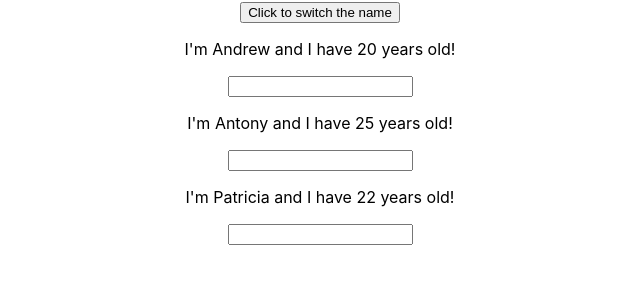
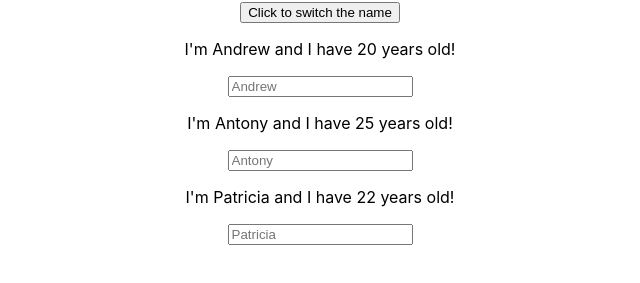
Before and after one commit to konradhojda/react-burger-app, a React (Create React App) app: page / in a window 1280 px wide. Both pictures are taken after a click on the button "Click to switch the name". Shown: the part 117-400 px from the top of the page, without its empty margins (320-960 px from the left). Built offline with nearby package versions, Linux system fonts and the light colour scheme.

Commit message:
change changedValue of person method

```diff
--- a/src/App.js
+++ b/src/App.js
@@ -6,37 +6,42 @@ class App extends Component {
 
     state = {
         persons: [
-            {name: 'Andrew', age: 20},
-            {name: 'Antony', age: 25},
-            {name: 'Patricia',age: 22}
+            {id: '1', name: 'Andrew', age: 20},
+            {id: '2', name: 'Antony', age: 25},
+            {id: '3', name: 'Patricia',age: 22}
         ],
         showPersons: false
     };
 
-    changeName = () => {
-        this.setState({
-            persons: [
-                {name: 'OtherName 1',age: 20},
-                {name: 'Antony',age: 25},
-                {name: 'Patricia Patricia',age: 25}
-            ]
-        })
-    };
+    changedValue = (e, id) => {
 
-    changedValue = (e) => {
-        this.setState({
-            persons: [
-                {name: e.target.value,age: 20},
-                {name: 'Antony',age: 25},
-                {name: 'Patricia',age: 22}
-            ]
-        })
+        const personIndex = this.state.persons.findIndex(p => {
+            return p.id === id;
+        });
+
+        const person = {
+            ...this.state.persons[personIndex]
+        };
+
+        person.name = e.target.value;
+
+        const persons = [...this.state.persons];
+        persons[personIndex] = person;
+
+        this.setState({persons: persons})
+
     };
 
     togglePersons = () => {
         this.setState({
             showPersons: true
         });
+    };
+
+    deletePerson = (personIndex) => {
+        const persons = [...this.state.persons];
+        persons.splice(personIndex, 1);
+        this.setState({persons: persons})
     };
 
     render() {
@@ -46,9 +51,12 @@ class App extends Component {
         if (this.state.showPersons) {
             persons = (
                 <div>
-                    {this.state.persons.map(person => {
+                    {this.state.persons.map((person, index) => {
                         return <Person name={person.name}
-                                       age={person.age}/>
+                                       age={person.age}
+                        click={this.deletePerson.bind(index)}
+                        key={person.id}
+                        changed={(e) => this.changedValue(e, person.id)}/>
                     })}
                 </div>
             );
--- a/src/Person/Person.js
+++ b/src/Person/Person.js
@@ -2,9 +2,9 @@ import React, {Component} from 'react';
 
 const person = (props) => {
     return (
-        <div>
-            <p>I'm {props.name} and I have {props.age} years old!</p>
-            <input type="text" onChange={props.changed}/>
+        <div className="Person">
+            <p onClick={props.click}>I'm {props.name} and I have {props.age} years old!</p>
+            <input type="text" onChange={props.changed} placeholder={props.name}/>
             <p>{props.children}</p>
         </div>
     )
```
